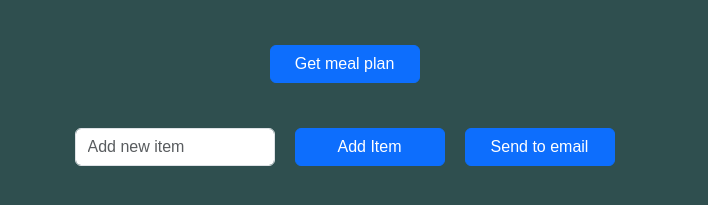
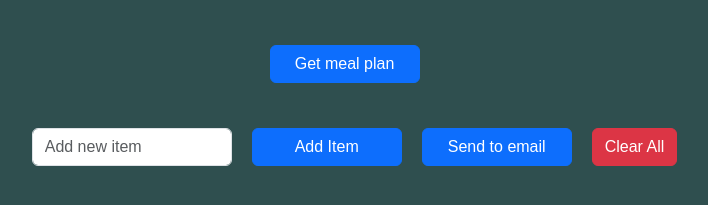
Before and after one commit to SeanWallach/Grocery-App, a website: page public/index.html in a window 1280 px wide. Shown: the part 105-310 px from the top of the page, without its empty margins (309-1017 px from the left). Drawn offline with nearby package versions, Linux system fonts and the light colour scheme; no server answers.

Commit message:
added clear all button

```diff
--- a/app.js
+++ b/app.js
@@ -296,3 +296,9 @@ app.get('/email-grocery-list', async (req, res) => {
     }
   })
 })
+
+app.get('/clear-all', async (req, res) => {
+  console.log('Clearing all items.')
+  fs.writeFileSync('items.json', '[]')
+  res.json({ success: true })
+})
--- a/public/index.html
+++ b/public/index.html
@@ -77,6 +77,7 @@
                   align-items: center;
                   justify-content: space-between;
                   margin: auto;
+                  flex-wrap: wrap;
                 "
               >
                 <div
@@ -109,6 +110,13 @@
                 >
                   Send to email
                 </button>
+
+                <button
+                  type="button"
+                  onclick="clearAll()"
+                  class="btn btn-danger"
+                  > Clear All
+                </button>
               </div>
             </form>
 
--- a/public/js/script.js
+++ b/public/js/script.js
@@ -41,6 +41,7 @@ document.getElementById('groceryForm').onsubmit = function (event) {
   }
 }
 
+// User adds item
 function addItemToList(item, id, imagePath) {
   const div = document.createElement('div')
   const p = document.createElement('p')
@@ -92,7 +93,7 @@ function addItemToList(item, id, imagePath) {
   document.getElementById('newItemSpinner').style.visibility = 'hidden'
 }
 
-// Requests meal plan from server and waits for response. Adds meal plan to span upon response
+// User requests meal plan from server and waits for response. Adds meal plan to span upon response
 function fetchMealPlan() {
   console.log('Meal plan requested')
   document.getElementById('mealPlanSpinner').style.visibility = 'visible'
@@ -124,3 +125,21 @@ function sendEmail() {
       console.log('Server sent email.')
     })
 }
+
+function clearAll() {
+  const itemList = document.getElementById('itemList').children
+
+  if (itemList.length > 0) {
+    // Convert HTMLCollection to array to use forEach
+    var elementsArray = Array.from(itemList)
+
+    elementsArray.forEach(function (element) {
+      // Remove each element
+      element.remove()
+    })
+
+    fetch('/clear-all').then((response) => {
+      console.log('items deleted')
+    })
+  }
+}
```
